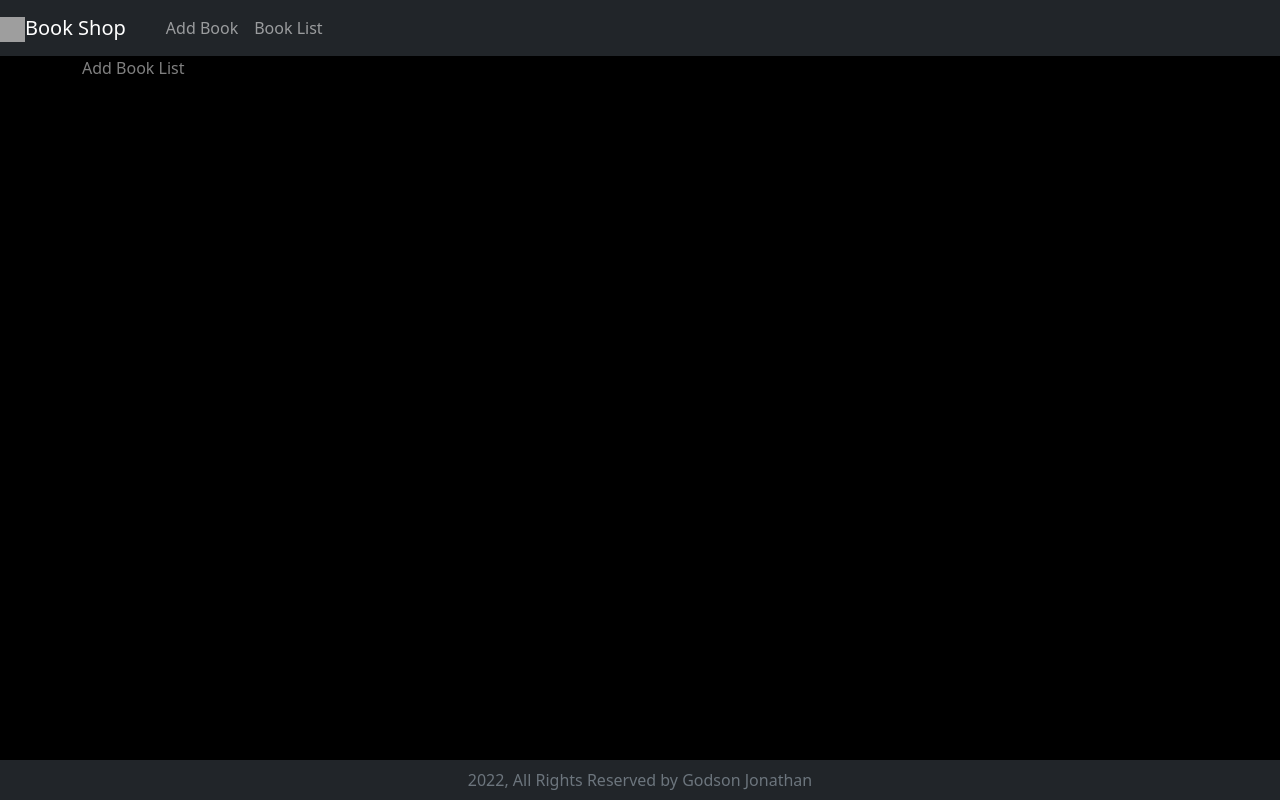
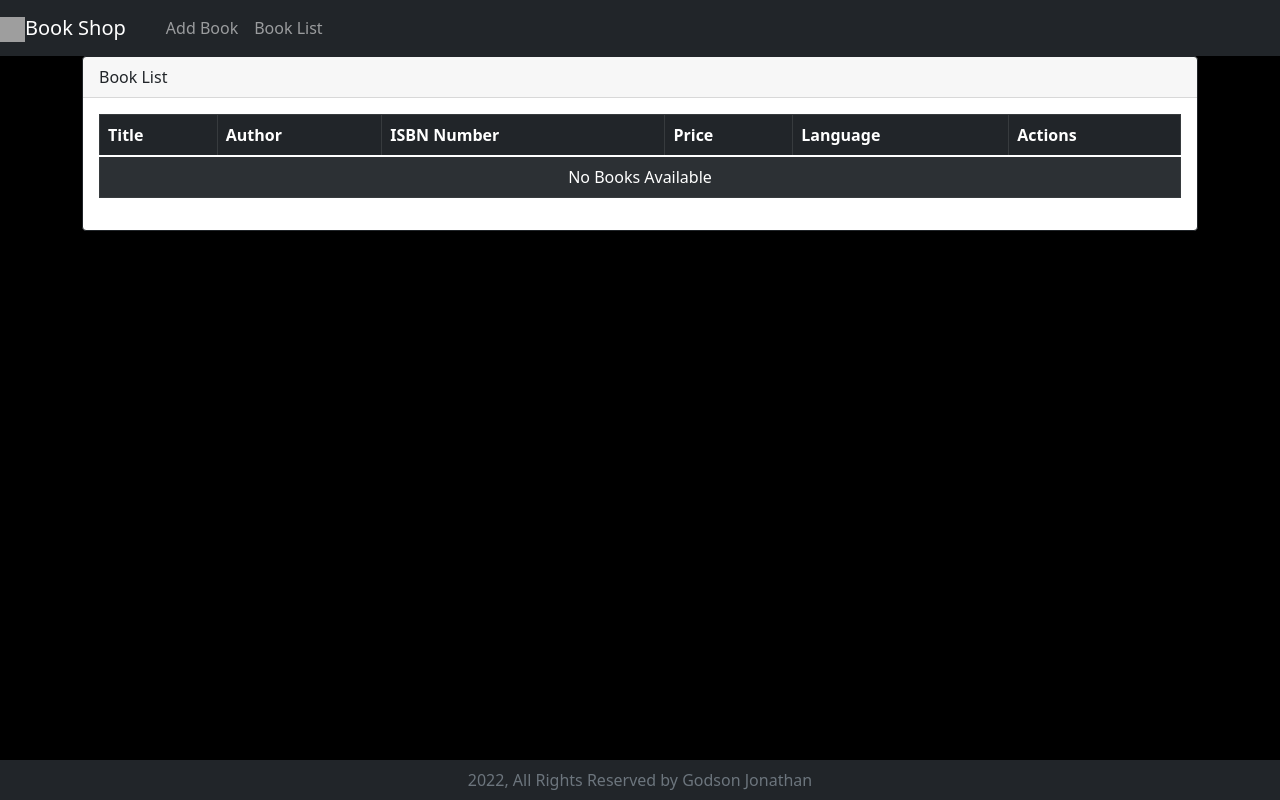
Before and after one commit to Jonathan463/Book-Shop-SpringBoot-React, a React (Create React App) app: page /list in a window 1280 px wide. Built offline with nearby package versions, Linux system fonts and the light colour scheme; grey boxes are pictures that could not be loaded.

Commit message:
Added card to Book and Book List

```diff
--- a/src/components/Book.js
+++ b/src/components/Book.js
@@ -1,9 +1,31 @@
 import React, {Component} from 'react';
+import {Button, Card, Col, Form} from "react-bootstrap";
 
 export default class Book extends Component{
     render(){
         return(
-            <div className="text-white-50">Add Book</div>
-        )
+            <Card className={"border border-dark bg-white text-white"}>
+                <Card.Header>Add Book</Card.Header>
+                <Form>
+                <Card.Body>
+                        <Form.Row>
+                            <Form.Group as={Col}>
+                                <Form.Label>Title</Form.Label>
+                                <Form.Control type="test" className={"bg-white text-dark"} placeholder="Enter Book Title" />
+                            </Form.Group>
+                            <Form.Group as={Col}>
+                                <Form.Label>Author</Form.Label>
+                                <Form.Control type="test" className={"bg-white text-dark"} placeholder="Enter Book Title" />
+                            </Form.Group>
+                        </Form.Row>
+                </Card.Body>
+                <Card.Footer style={{"textAlign":"right"}}>
+                    <Button size="sm" variant="success" type="submit">
+                        Submit
+                    </Button>
+                </Card.Footer>
+            </Form>
+            </Card>
+        );
     }
 }
--- a/src/components/BookList.js
+++ b/src/components/BookList.js
@@ -1,9 +1,34 @@
 import React, {Component} from 'react';
+import {Card, Table} from "react-bootstrap";
 
 export default class BookList extends Component{
     render() {
         return(
-            <div className="text-white-50">Add Book List</div>
+                <Card className={"border border-dark bg-white text-white"}>
+                    <Card.Header className={"text-dark"}>
+                        Book List
+                    </Card.Header>
+                    <Card.Body>
+                        <Table bordered hover striped variant="dark">
+                            <thead>
+                            <tr>
+                                <th>Title</th>
+                                <th>Author</th>
+                                <th>ISBN Number</th>
+                                <th>Price</th>
+                                <th>Language</th>
+                                <th>Actions</th>
+                            </tr>
+                            </thead>
+                            <tbody>
+                            <tr align={"center"}>
+                                <td colSpan={6}>No Books Available</td>
+
+                            </tr>
+                            </tbody>
+                        </Table>
+                    </Card.Body>
+                </Card>
         );
     }
 }
```
